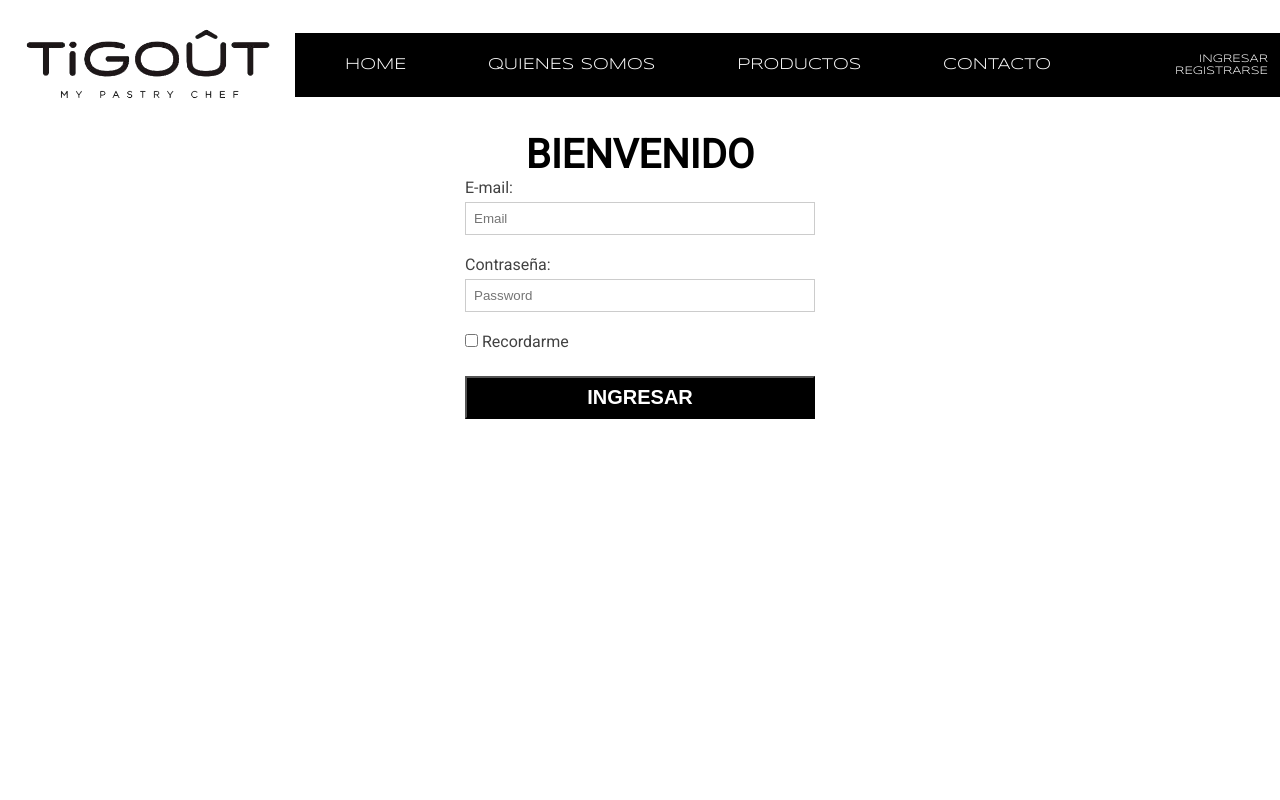
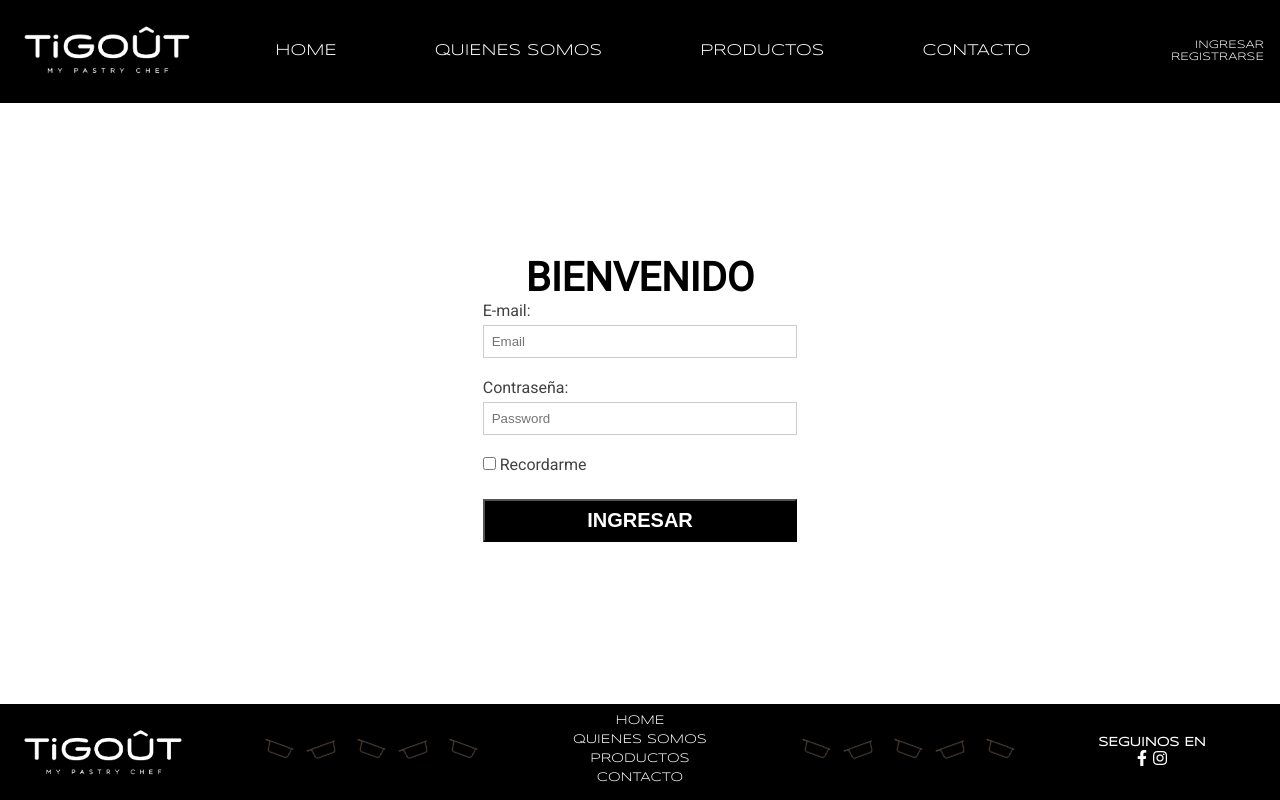
Before and after one commit to agusmagna/dh-grupo-8, a PHP site: page /login.php in a window 1280 px wide. Run offline with PHP 8.4, Linux system fonts and the light colour scheme; some libraries are stand-ins or nearby versions.

Commit message:
Incorporación de footer, cambios en el nav

```diff
--- /dev/null
+++ b/css/styles-nav-footer.css
@@ -0,0 +1,137 @@
+*{
+  box-sizing: border-box;
+  padding: 0;
+  margin: 0;
+}
+
+/* Navegador */
+
+
+header {
+  display: flex;
+  align-items: center;
+}
+header .logo {
+  width: 20%;
+}
+header .logo img{
+  width: 100%;
+
+  padding: 20px;
+}
+.nav{
+  background-color: black;
+  display: flex;
+  width: 100%;
+  justify-content: space-around;
+  padding: 0;
+  align-items: center;
+  font-size: 1rem;
+}
+nav {
+  width: 80%;
+}
+nav ul{
+  display: flex;
+  justify-content: space-around;
+  align-items: center;
+  margin-bottom: 0;
+}
+
+nav  ul li:hover,
+footer ul li:hover{
+  color:rgba(255, 255, 255, 0.8);
+}
+.login a{
+  color: white;
+  float: right;
+  font-size: 0.7em;
+  text-decoration: none;
+  margin: auto 2%;
+}
+.login a:hover {
+  color:rgba(255, 255, 255, 0.8);
+}
+.login a i {
+  font-size: 1.5rem;
+}
+
+/* Navegador y Footer */
+
+header,
+footer{
+  width: 100%;
+  font-family: "Syncopate",sans-serif;
+  text-transform: uppercase;
+  background-color: black;
+}
+nav  ul li,
+footer ul li {
+  list-style-type: none;
+  color: white;
+  margin: 0 2%;
+  text-align: center;
+}
+
+/* Footer */
+footer {
+  display: flex;
+  justify-content: space-around;
+  align-items: center;
+  padding-top: 10px;
+  padding-bottom: 10px;
+}
+.logo-footer {
+  width: 20%;
+  align-self: flex-start;
+  padding-top: 10px;
+  padding-left: 20px;
+}
+.logo-footer img {
+  width: 70%;
+}
+.footer-navegacion {
+  display: flex;
+  justify-content: space-around;
+  width: 60%;
+  align-items: center;
+}
+.footer-navegacion .footer-capsulas{
+  width: 30%;
+  display: flex;
+  justify-content: space-around;
+  align-items: center;
+}
+.footer-navegacion .footer-capsula1{
+  margin: auto 2%;
+  transform: rotate(20deg);
+}
+.footer-navegacion .footer-capsula2{
+  margin: auto 2%;
+  transform: rotate(-20deg);
+}
+.footer-navegacion img {
+  width: 90%;
+
+}
+.footer-navegacion ul {
+  display: flex;
+  flex-direction: column;
+  width: 40%;
+}
+footer ul li {
+  font-weight: lighter;
+  font-size: 0.8rem;
+  margin-bottom: 5px;
+}
+.redes-sociales{
+  text-align: center;
+  width: 20%;
+}
+.redes-sociales h3{
+  color:white;
+  font-size: 0.8rem;
+}
+.redes-sociales .iconos{
+  color:white;
+}
--- a/css/styles.css
+++ b/css/styles.css
@@ -4,69 +4,20 @@
   margin: 0;
 }
 
-/* Navegador */
-
-header {
-  display: flex;
-  width: 100%;
-  font-family: "Syncopate",sans-serif;
-  text-transform: uppercase;
-  align-items: center;
-
-}
-header .logo {
-  width: 30%;
-}
-header .logo img{
-  width: 100%;
-  background-color: white;
-  padding: 20px;
-}
-.nav{
-  background-color: black;
-  display: flex;
-  width: 100%;
-  justify-content: space-around;
-  padding: 20px 0;
-  align-items: center;
-  font-size: 1rem;
-}
-nav {
-  width: 80%;
-}
-nav ul{
-  display: flex;
-  justify-content: space-around;
-  align-items: center;
-}
-nav  ul li {
-  list-style-type: none;
-  color: white;
-  margin: auto 2%;
-  text-align: center;
-}
-nav  ul li:hover{
-  color:rgba(255, 255, 255, 0.8);
-}
-.login a{
-  color: white;
-  float: right;
-  font-size: 0.7em;
-  text-decoration: none;
-  margin: auto 2%;
-}
-.login a:hover {
-  color:rgba(255, 255, 255, 0.8);
-}
-.login a i {
-  font-size: 1.5rem;
-}
-
-/* FIN Navegador */
 body {
 	font-family: 'Roboto', sans-serif;
 	color: #000;
+
 }
+/* Contenedor login y register */
+.contenedor-login {
+  height: 100vh;
+  display: flex;
+  flex-direction: column;
+  justify-content: space-between;
+
+}
+/* Fin contenedor login y register */
 .form-container {
 	max-width: 350px;
 	margin: 0 auto;
--- /dev/null
+++ b/footer.php
@@ -0,0 +1,57 @@
+<?php
+$menuNav = [
+  "Home",
+  "Quienes somos",
+  "Productos",
+  "Contacto",
+];
+$divCapsula=[];
+for ($i=0; $i < 5; $i++) {
+  if ($i%2==0) {
+    $divCapsula[]='<div class="footer-capsula1"><img src="img/contorno_capsula.png" alt=""></div>';
+  } else {
+    $divCapsula[]='<div class="footer-capsula2"><img src="img/contorno_capsula.png" alt=""></div>';
+  }
+}
+
+ ?>
+<!DOCTYPE html>
+<html lang="en" dir="ltr">
+  <head>
+    <meta charset="utf-8">
+    <title>FOOTER</title>
+    <link rel="stylesheet" href="https://use.fontawesome.com/releases/v5.8.1/css/all.css" integrity="sha384-50oBUHEmvpQ+1lW4y57PTFmhCaXp0ML5d60M1M7uH2+nqUivzIebhndOJK28anvf" crossorigin="anonymous">
+    <link rel="stylesheet" href="css/styles-nav-footer.css">
+  </head>
+  <body>
+    <footer>
+      <div class="logo-footer">
+        <img src="img/logo_sin_fondo_blanco.png" alt="Logo">
+      </div>
+      <div class="footer-navegacion">
+        <div class="footer-capsulas">
+          <?php foreach ($divCapsula as $capsula): ?>
+            <?=$capsula?>
+          <?php endforeach ?>
+        </div>
+        <ul>
+          <?php foreach ($menuNav as $opciones): ?>
+            <li><?=$opciones?></li>
+          <?php endforeach ?>
+        </ul>
+        <div class="footer-capsulas">
+          <?php foreach ($divCapsula as $capsula): ?>
+            <?=$capsula?>
+          <?php endforeach ?>
+        </div>
+      </div>
+      <div class="redes-sociales">
+        <h3>Seguinos en</h3>
+        <div class="iconos">
+          <i class="fab fa-facebook-f"></i>
+          <i class="fab fa-instagram"></i>
+        </div>
+      </div>
+    </footer>
+  </body>
+</html>
--- a/index.php
+++ b/index.php
@@ -30,7 +30,7 @@
       <span class="sr-only">Siguiente</span>
     </a>
   </div>
-
+  <?php require_once("footer.php") ?>
 
 <script src="https://code.jquery.com/jquery-3.3.1.slim.min.js" integrity="sha384-q8i/X+965DzO0rT7abK41JStQIAqVgRVzpbzo5smXKp4YfRvH+8abtTE1Pi6jizo" crossorigin="anonymous"></script>
 <script src="https://cdnjs.cloudflare.com/ajax/libs/popper.js/1.14.7/umd/popper.min.js" integrity="sha384-UO2eT0CpHqdSJQ6hJty5KVphtPhzWj9WO1clHTMGa3JDZwrnQq4sF86dIHNDz0W1" crossorigin="anonymous"></script>
--- a/login.php
+++ b/login.php
@@ -10,6 +10,7 @@
     </title>
   </head>
   <body>
+    <div class="contenedor-login">
     <?php require_once("nav.php") ?>
     <section class="form-container">
 
@@ -30,13 +31,15 @@
           </label>
           <input type="password" id="passsword" name="password" placeholder="Password" value="" required>
         </div>
-      </div>
       <div class="field-group remember-me">
         <input type="checkbox" id="remember-me" name="remember-me" value="">
         <label for="remember-me">Recordarme</label>
       </div>
         <button type="submit" name="send">Ingresar</button>
       </form>
-</section>
+    </section>
+
+    <?php require_once("footer.php") ?>
+    </div>
   </body>
 </html>
--- a/nav.php
+++ b/nav.php
@@ -16,12 +16,12 @@
     <link rel="stylesheet" href="https://use.fontawesome.com/releases/v5.8.1/css/all.css" integrity="sha384-50oBUHEmvpQ+1lW4y57PTFmhCaXp0ML5d60M1M7uH2+nqUivzIebhndOJK28anvf" crossorigin="anonymous">
     <link href="https://fonts.googleapis.com/css?family=Syncopate" rel="stylesheet">
     <meta name="viewport" content="width=device-width, initial-scale=1.0">
-    <link rel="stylesheet" href="css/styles.css">
+    <link rel="stylesheet" href="css/styles-nav-footer.css">
   </head>
   <body>
     <header>
       <div class="logo">
-        <img src="img/logo_sin_fondo.png" alt="Logo">
+        <img src="img/logo_sin_fondo_blanco.png" alt="Logo">
       </div>
       <div class="nav">
         <nav>
--- a/register.php
+++ b/register.php
@@ -82,5 +82,7 @@
 
     </form>
 </section>
+
+  <?php require_once("footer.php") ?>
   </body>
 </html>
```
Also changed, not shown: img/._contorno_capsula.png (added), img/._logo_sin_fondo_blanco.png (added), img/contorno_capsula.png (added), img/logo_sin_fondo_blanco.png (added).
